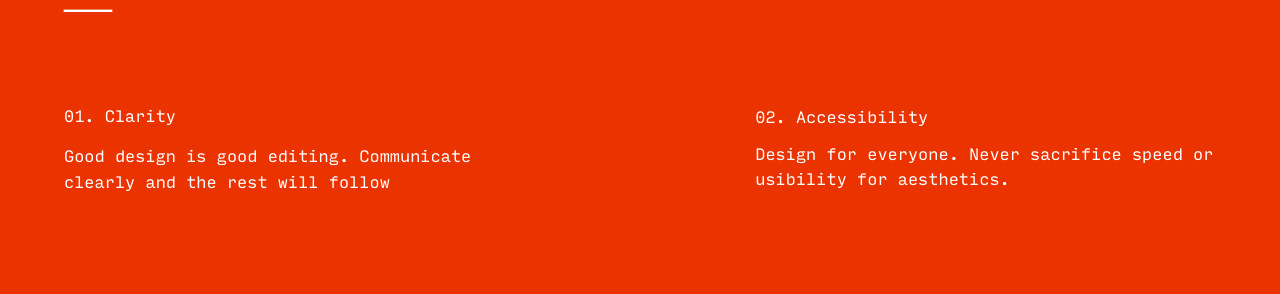
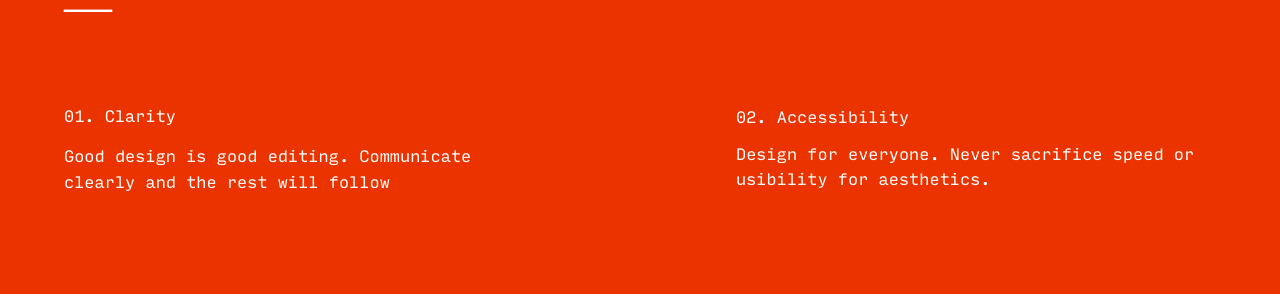
Before and after one commit to wearepatterns/wearepatterns.github.io, a Jekyll site: the page built from index.markdown, in a window 1280 px wide. Shown: the part 739-1033 px from the top of the page. Built offline with Jekyll 4.4.1, drawn with Linux system fonts in a browser that asks for light colours.

Commit message:
Update new.html

```diff
--- a/_layouts/new.html
+++ b/_layouts/new.html
@@ -61,15 +61,15 @@
             <h1 class="pt5 pt6-l pb0 pb4 mt0 f3 f2-ns f1-l normal lh-solid">Principles
             <br>&mdash;</h1>
             <div class="flex-ns flex-wrap-ns justify-between-ns input-mono fw3" style="max-width:80rem;">
-                <div class="mb5 w-40-ns">
+                <div class="mb5 measure-ns">
                     <h2 class="f5 fw3 normal lh-title">01. Clarity</h2>
 		    <p>Good design is good editing. Communicate clearly and the rest will follow</p>
                 </div>
-                <div class=" mb5 w-40-ns">
+                <div class=" mb5 measure-ns">
                     <h3 class="f5 normal lh-solid">02. Accessibility</h3>
                     <p>Design for everyone. Never sacrifice speed or usibility for aesthetics.</p>
                 </div>
-                <div class="w-40-ns">
+                <div class="measure-ns">
                     <h4 class="f5 normal lh-solid">03. Collaboration</h4>
                     <p>We include our clients in our process as much as possible. We ask questions. We discuss and debate.</p>
                 </div>
```
